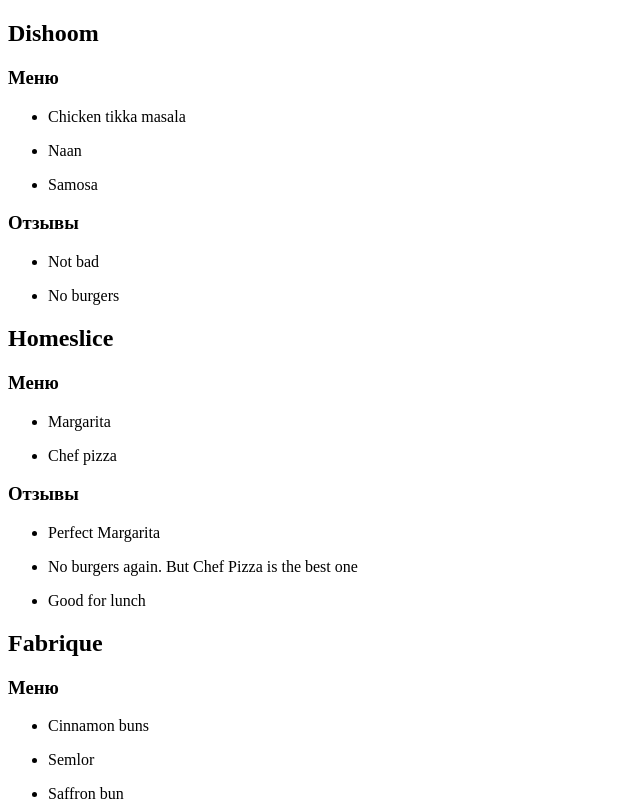
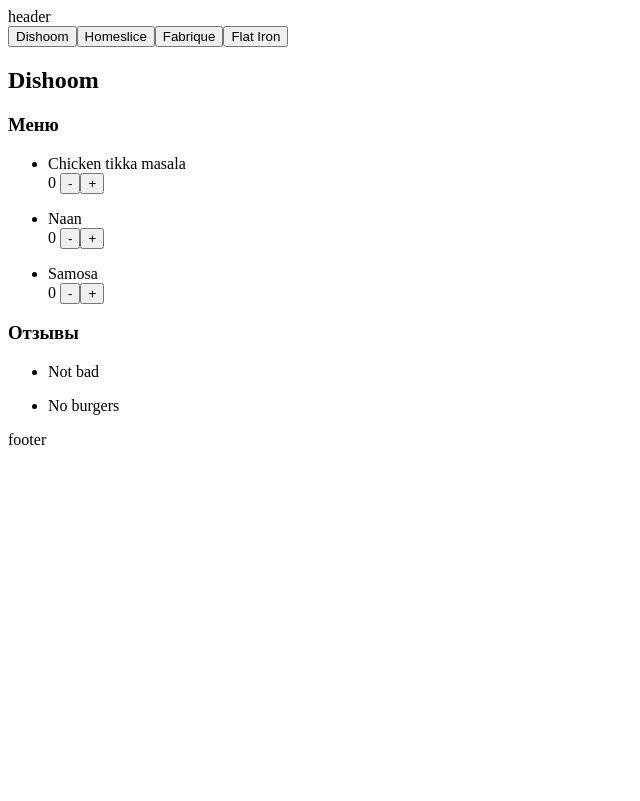
Before and after one commit to Reitag/edu-react-project, a React (Vite) app: page /restaurants/1 in a window 1280 px wide. Shown: the top 801 px of the page, without its empty margins (0-640 px from the left). Built offline with nearby package versions, Linux system fonts and the light colour scheme.

Commit message:
Added dishCounter hook, Layout, Header and Footer, splited app on components and invented restaurant's tabs

```diff
--- /dev/null
+++ b/src/components/App.jsx
@@ -0,0 +1,10 @@
+import { Layout } from "./Layout";
+import { RestaurantTabs } from "./RestaurantTabs";
+
+export const App = () => {
+  return (
+    <Layout>
+      <RestaurantTabs />
+    </Layout>
+  );
+};
--- /dev/null
+++ b/src/components/DishCounter.jsx
@@ -0,0 +1,13 @@
+import { useDishCounter } from "../hooks/useDishCounter";
+
+export const DishCounter = () => {
+  const [count, onIncrement, onDecrement] = useDishCounter();
+
+  return (
+    <div>
+      <span>{count} </span>
+      <button onClick={() => onDecrement()}>-</button>
+      <button onClick={() => onIncrement()}>+</button>
+    </div>
+  );
+};
--- /dev/null
+++ b/src/components/Layout.jsx
@@ -0,0 +1,12 @@
+import { Header } from "../widgets/Header";
+import { Footer } from "../widgets/Footer";
+
+export const Layout = ({ children }) => {
+  return (
+    <>
+      <Header />
+      {children}
+      <Footer />
+    </>
+  );
+};
--- /dev/null
+++ b/src/components/RestaurantCard.jsx
@@ -0,0 +1,12 @@
+import { RestaurantMenu } from "./RestaurantMenu";
+import { RestaurantReviews } from "./RestaurantReviews";
+
+export const RestaurantCard = ({ name, menu, reviews }) => {
+  return (
+    <>
+      <h2>{name}</h2>
+      <RestaurantMenu menu={menu} />
+      <RestaurantReviews reviews={reviews} />
+    </>
+  );
+};
--- /dev/null
+++ b/src/components/RestaurantMenu.jsx
@@ -0,0 +1,15 @@
+import { DishCounter } from "./DishCounter";
+
+export const RestaurantMenu = ({ menu }) => {
+  return (
+    <>
+      <h3>Меню</h3>
+      {menu.map((dish) => (
+        <ul key={dish.id}>
+          <li>{dish.name}</li>
+          <DishCounter />
+        </ul>
+      ))}
+    </>
+  );
+};
--- /dev/null
+++ b/src/components/RestaurantReviews.jsx
@@ -0,0 +1,12 @@
+export const RestaurantReviews = ({ reviews }) => {
+  return (
+    <>
+      <h3>Отзывы</h3>
+      {reviews.map((review) => (
+        <ul key={review.id}>
+          <li>{review.text}</li>
+        </ul>
+      ))}
+    </>
+  );
+};
--- /dev/null
+++ b/src/components/RestaurantTabs.jsx
@@ -0,0 +1,34 @@
+import { useState } from "react";
+import { restaurants } from "../../materials/mock";
+import { RestaurantCard } from "./RestaurantCard";
+
+export const RestaurantTabs = () => {
+  const [activeId, setActiveId] = useState(restaurants[0].id);
+
+  const activeRestaurant = restaurants.find(
+    (restaurant) => restaurant.id === activeId
+  );
+
+  const handleTabs = (id) => {
+    if (id !== activeId) {
+      setActiveId(id);
+    }
+  };
+
+  return (
+    <div>
+      {restaurants.map(({ id, name }) => (
+        <button key={id} onClick={() => handleTabs(id)}>
+          {name}
+        </button>
+      ))}
+      {activeRestaurant && (
+        <RestaurantCard
+          name={activeRestaurant.name}
+          menu={activeRestaurant.menu}
+          reviews={activeRestaurant.reviews}
+        />
+      )}
+    </div>
+  );
+};
--- /dev/null
+++ b/src/hooks/useDishCounter.js
@@ -0,0 +1,22 @@
+import { useState } from "react";
+
+const MAX_COUNT = 5;
+const MIN_COUNT = 0;
+
+export const useDishCounter = () => {
+  const [count, setCount] = useState(0);
+
+  const onIncrement = () => {
+    setCount((prevCount) =>
+      prevCount < MAX_COUNT ? prevCount + 1 : prevCount
+    );
+  };
+
+  const onDecrement = () => {
+    setCount((prevCount) =>
+      prevCount > MIN_COUNT ? prevCount - 1 : prevCount
+    );
+  };
+
+  return [count, onIncrement, onDecrement];
+};
--- a/src/main.jsx
+++ b/src/main.jsx
@@ -1,31 +1,7 @@
 import { StrictMode } from "react";
 import { createRoot } from "react-dom/client";
 
-import { restaurants } from "../materials/mock.js";
-
-const App = () => {
-  return (
-    <div>
-      {restaurants.map(({ id, name, menu, reviews }) => (
-        <div key={id}>
-          <h2>{name}</h2>
-          <h3>Меню</h3>
-          {menu.map((dish) => (
-            <ul key={dish.id}>
-              <li>{dish.name}</li>
-            </ul>
-          ))}
-          <h3>Отзывы</h3>
-          {reviews.map((review) => (
-            <ul key={review.id}>
-              <li>{review.text}</li>
-            </ul>
-          ))}
-        </div>
-      ))}
-    </div>
-  );
-};
+import { App } from "./components/App";
 
 createRoot(document.getElementById("root")).render(
   <StrictMode>
--- /dev/null
+++ b/src/widgets/Footer.jsx
@@ -0,0 +1,3 @@
+export const Footer = () => {
+  return <footer>footer</footer>;
+};
--- /dev/null
+++ b/src/widgets/Header.jsx
@@ -0,0 +1,3 @@
+export const Header = () => {
+  return <header>header</header>;
+};
```
